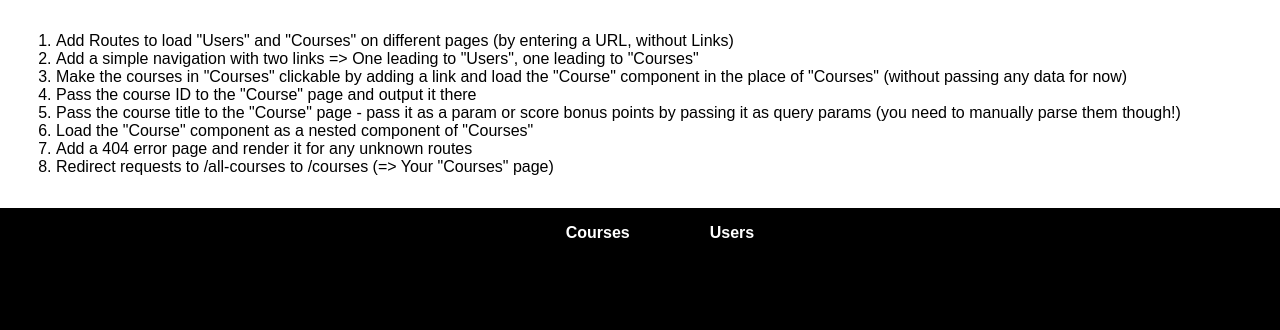
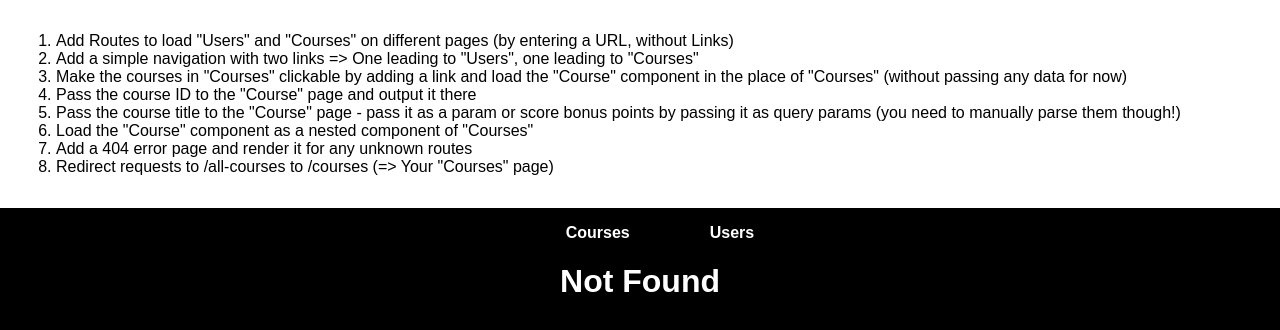
Before and after one commit to mkhbragg/react-complete-guide-routing-assignment, a React (Create React App) app: page / in a window 1280 px wide. Shown: the top 330 px of the page. Built offline with nearby package versions, Linux system fonts and the light colour scheme.

Commit message:
Task 7: Add a 404 error page and render it for any unknown routes

```diff
--- a/src/App.js
+++ b/src/App.js
@@ -20,6 +20,7 @@
           <Switch>
             <Route path="/courses" component={Courses} />
             <Route path="/users" component={Users} />
+            <Route render={() => <h1>Not Found</h1>} />
           </Switch>
         </div>
       </BrowserRouter>
```
